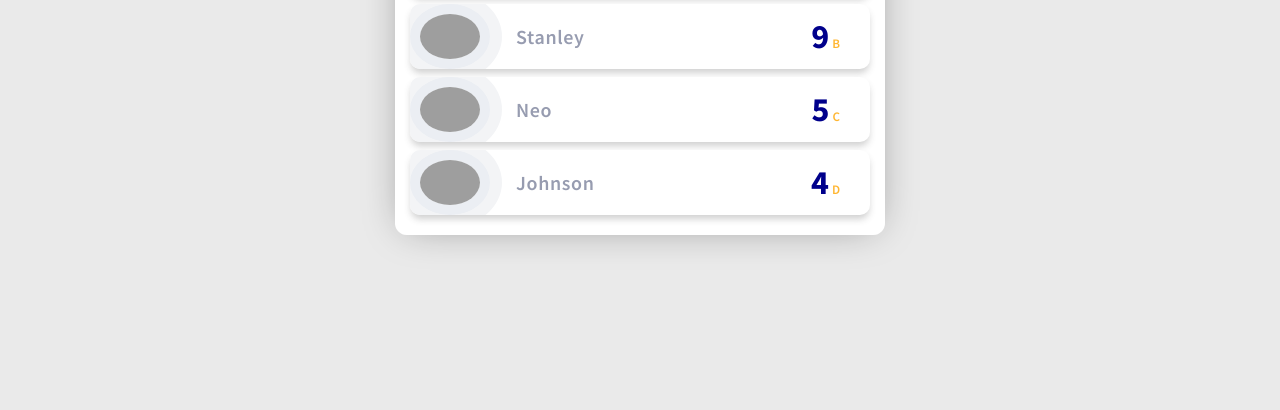
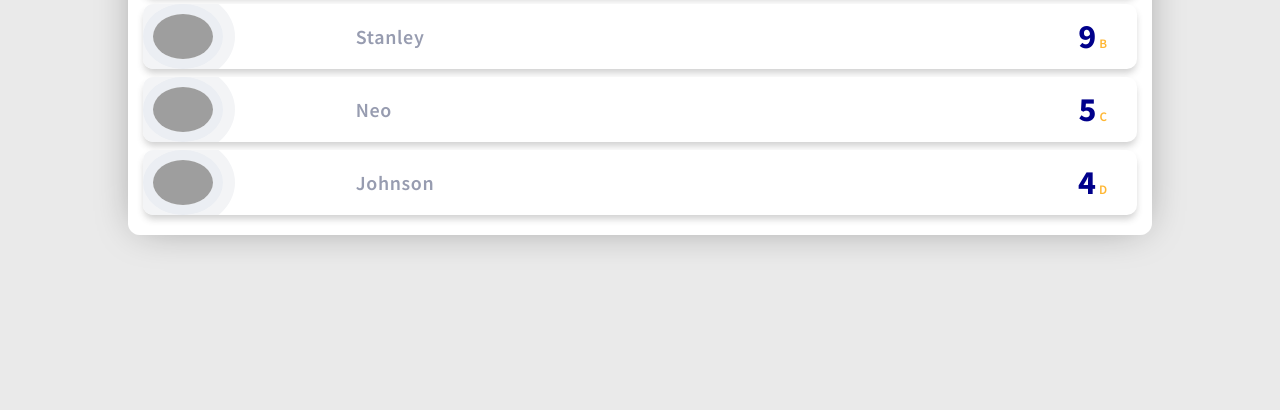
Before and after one commit to AIBauchi/AIBauchi.github.io, a plain HTML site: page index.html in a window 1280 px wide. Shown: the part 390-800 px from the top of the page. Drawn offline with Linux system fonts and the light colour scheme; grey boxes are pictures that could not be loaded.

Commit message:
Update style.css

```diff
--- a/style.css
+++ b/style.css
@@ -1,5 +1,5 @@
 .leaderboard {
-  max-width: 490px;
+  max-width: 80vw;
   width: 100%;
   border-radius: 12px;
 }
```
